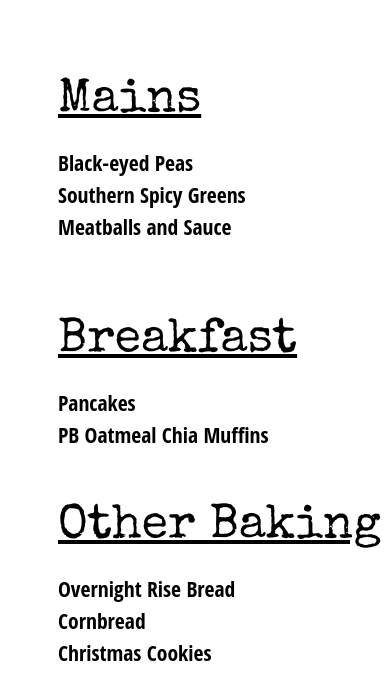
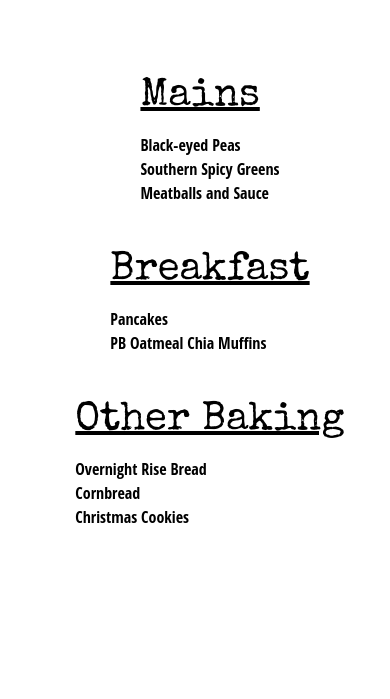
Before and after one commit to bmacchione/recipe_website, a plain HTML site: page pages/menu.html in a window 390 px wide. Shown: the part 47-746 px from the top of the page. Drawn offline with nearby package versions, Linux system fonts and the light colour scheme.

Commit message:
Update style.css

```diff
--- a/pages/style.css
+++ b/pages/style.css
@@ -41,19 +41,19 @@ a:hover {
 @media (max-width: 450px) {
     .container {
         display: grid;
-        grid-template-rows: repeat(auto-fit, minmax(240px, 1fr));
-        justify-items: left;
+        grid-template-columns: repeat(auto-fit, minmax(240px, 1fr));
+        justify-items: center;
         padding-top: 50px;
-        padding-left: 50px;
+        padding-left: 30px;
         font-family: 'Special Elite', cursive;
     }
     .recipes {
-        font-size: 45%;
+        font-size: 40%;
         margin-left: auto;
         line-height: 150%;
     }
     .categories {
-        font-size: 300%;
+        font-size: 250%;
         padding-top: 30px;
     }
 }
```
